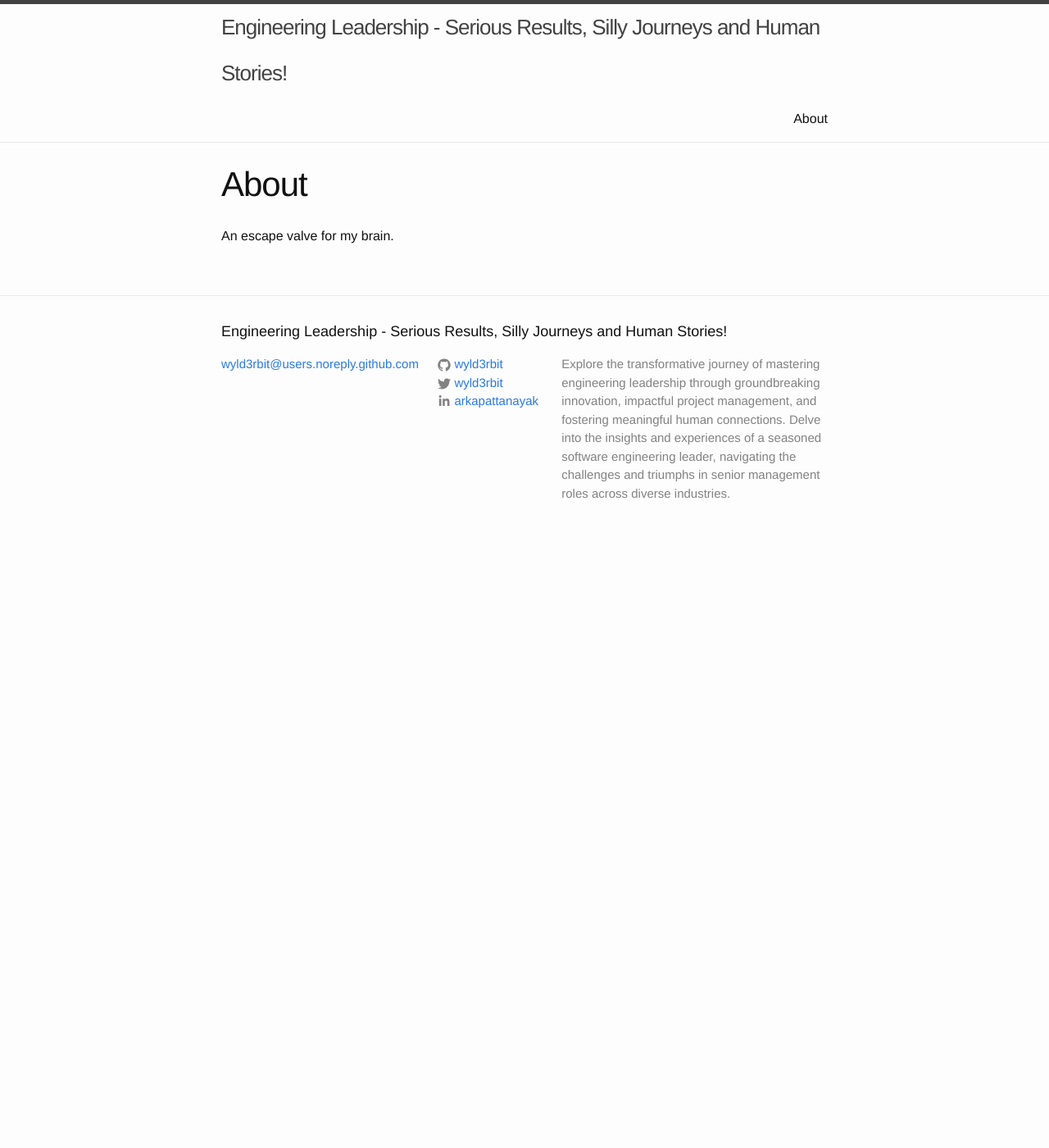
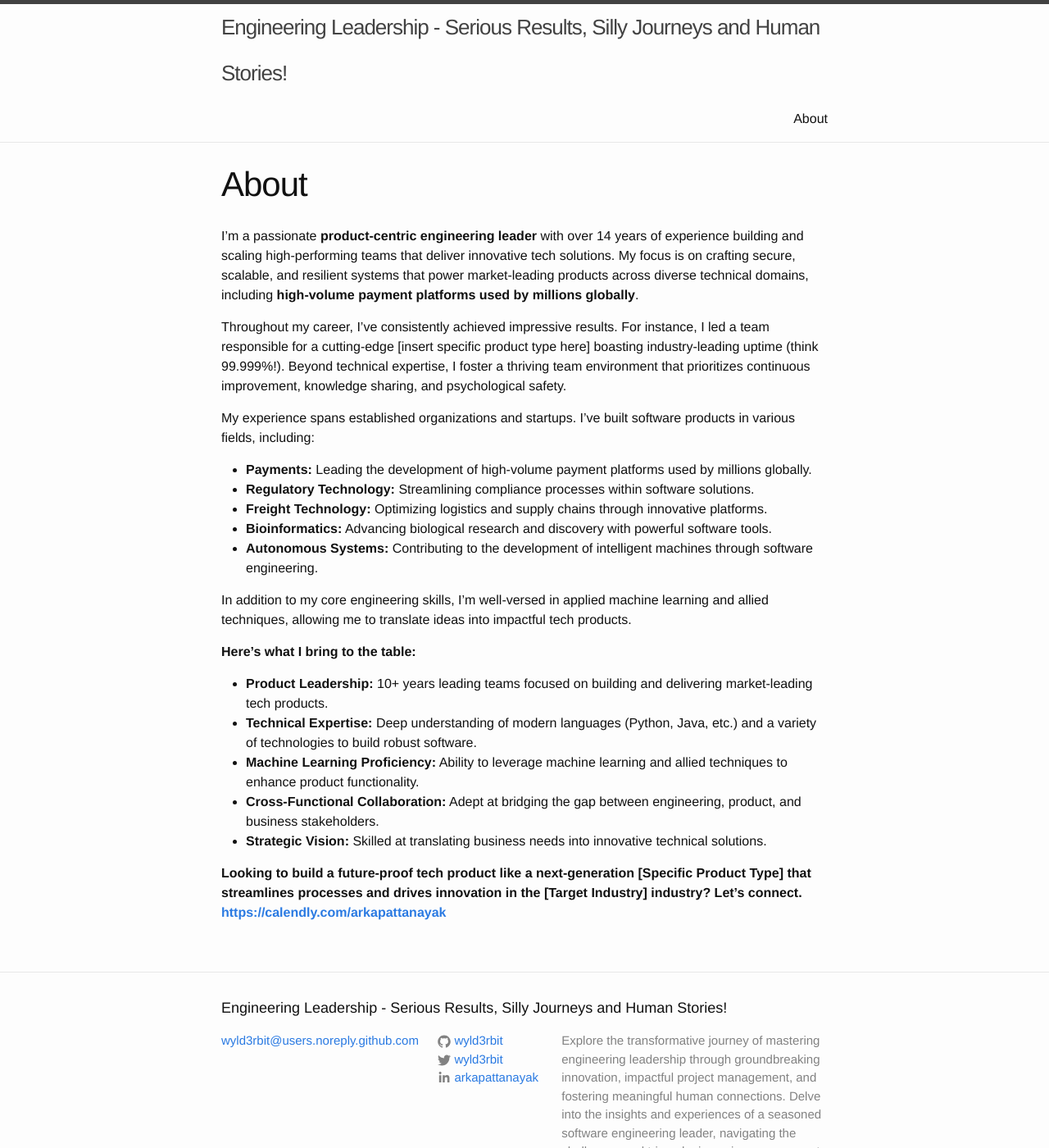
Before and after one commit to wyld3rbit/wyld3rbit.github.io, a Jekyll site: the page built from about.md, in a window 1280 px wide and 1400 px high. Shown: the whole window at 82% size. Built offline with Jekyll 4.4.1, drawn with Linux system fonts in a browser that asks for light colours.

Commit message:
Updated About Me section

```diff
--- a/about.md
+++ b/about.md
@@ -5,4 +5,26 @@ author: Arka P
 permalink: /about/
 ---
 
-An escape valve for my brain.
+I'm a passionate **product-centric engineering leader** with over 14 years of experience building and scaling high-performing teams that deliver innovative tech solutions. My focus is on crafting secure, scalable, and resilient systems that power market-leading products across diverse technical domains, including **high-volume payment platforms used by millions globally**.
+
+Throughout my career, I've consistently achieved impressive results. For instance, I led a team responsible for a cutting-edge [insert specific product type here] boasting industry-leading uptime (think 99.999%!). Beyond technical expertise, I foster a thriving team environment that prioritizes continuous improvement, knowledge sharing, and psychological safety.
+
+My experience spans established organizations and startups. I've built software products in various fields, including:
+
+-   **Payments:** Leading the development of high-volume payment platforms used by millions globally.
+-   **Regulatory Technology:** Streamlining compliance processes within software solutions.
+-   **Freight Technology:** Optimizing logistics and supply chains through innovative platforms.
+-   **Bioinformatics:** Advancing biological research and discovery with powerful software tools.
+-   **Autonomous Systems:** Contributing to the development of intelligent machines through software engineering.
+
+In addition to my core engineering skills, I'm well-versed in applied machine learning and allied techniques, allowing me to translate ideas into impactful tech products.
+
+**Here's what I bring to the table:**
+
+-   **Product Leadership:** 10+ years leading teams focused on building and delivering market-leading tech products.
+-   **Technical Expertise:** Deep understanding of modern languages (Python, Java, etc.) and a variety of technologies to build robust software.
+-   **Machine Learning Proficiency:** Ability to leverage machine learning and allied techniques to enhance product functionality.
+-   **Cross-Functional Collaboration:** Adept at bridging the gap between engineering, product, and business stakeholders.
+-   **Strategic Vision:** Skilled at translating business needs into innovative technical solutions.
+
+**Looking to build a future-proof tech product like a next-generation [Specific Product Type] that streamlines processes and drives innovation in the [Target Industry] industry? Let's connect. <https://calendly.com/arkapattanayak>**
```
